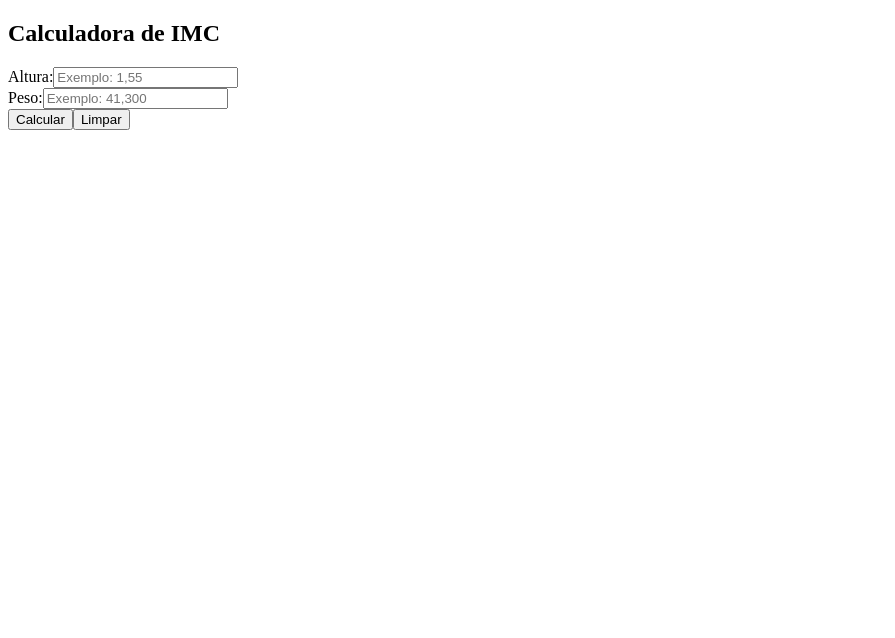
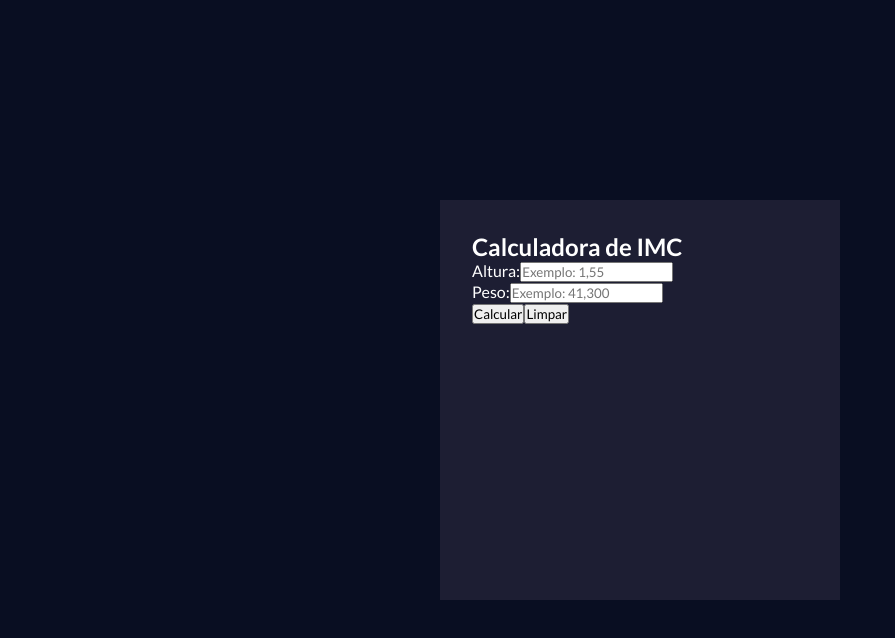
Before and after one commit to mariaclaudiapio/calculadora-imc-reactjs, a React (Vite) app in the folder 35-calculadora-imc-react/: page / in a window 1280 px wide. Shown: the top 638 px of the page, without its empty margins (0-895 px from the left). Built offline with nearby package versions, Linux system fonts and the light colour scheme.

Commit message:
desenvolvendo código sass do componente responsável pela inserção de dados pelo usuário

```diff
--- a/35-calculadora-imc-react/index.html
+++ b/35-calculadora-imc-react/index.html
@@ -4,7 +4,10 @@
     <meta charset="UTF-8" />
     <link rel="icon" type="image/svg+xml" href="/vite.svg" />
     <meta name="viewport" content="width=device-width, initial-scale=1.0" />
-    <title>Vite + React</title>
+    <title>Calculadora de IMC</title>
+    <link rel="preconnect" href="https://fonts.googleapis.com">
+    <link rel="preconnect" href="https://fonts.gstatic.com" crossorigin>
+    <link href="https://fonts.googleapis.com/css2?family=Lato:ital,wght@0,100;0,300;0,400;0,700;0,900;1,100;1,300;1,400;1,700;1,900&display=swap" rel="stylesheet">
   </head>
   <body>
     <div id="root"></div>
--- a/35-calculadora-imc-react/src/App.css
+++ b/35-calculadora-imc-react/src/App.css
@@ -0,0 +1,22 @@
+* {
+  margin: 0;
+  padding: 0;
+  box-sizing: border-box;
+  font-family: "Lato", sans-serif;
+}
+
+body {
+  background-color: #090e22;
+  display: flex;
+  justify-content: center;
+  align-items: center;
+  min-height: 100vh;
+  color: #ffffff;
+}
+
+.container {
+  min-width: 400px;
+  min-height: 400px;
+  background-color: #1d1e33;
+  padding: 2rem;
+}/*# sourceMappingURL=App.css.map */
--- /dev/null
+++ b/35-calculadora-imc-react/src/App.sass
@@ -0,0 +1,7 @@
+@use 'index'
+
+.container
+    min-width: 400px
+    min-height: 400px
+    background-color: index.$secondary-bg-color
+    padding: 2rem
--- a/35-calculadora-imc-react/src/index.css
+++ b/35-calculadora-imc-react/src/index.css
@@ -0,0 +1,15 @@
+* {
+  margin: 0;
+  padding: 0;
+  box-sizing: border-box;
+  font-family: "Lato", sans-serif;
+}
+
+body {
+  background-color: #090e22;
+  display: flex;
+  justify-content: center;
+  align-items: center;
+  min-height: 100vh;
+  color: #ffffff;
+}/*# sourceMappingURL=index.css.map */
--- /dev/null
+++ b/35-calculadora-imc-react/src/index.sass
@@ -0,0 +1,25 @@
+$primary-bg-color: #090e22
+$secondary-bg-color: #1d1e33
+$tertiary-bg-color: #444444
+$primary-font-color: #ffffff
+$secondary-font-color: #cccccc
+$tertiary-font-color: #dfdfdf
+$contrast-color: #f44236
+$good-alert: #12db34
+$low-alert: #dbce12
+$medium-alert: #db6212
+$high-alert: #db1912
+
+*
+    margin: 0
+    padding: 0
+    box-sizing: border-box
+    font-family: 'Lato', sans-serif
+
+body
+    background-color: $primary-bg-color
+    display: flex
+    justify-content: center
+    align-items: center
+    min-height: 100vh
+    color: $primary-font-color
```
Also changed, not shown: 35-calculadora-imc-react/src/components/ImcCalc.sass (line endings or trailing spaces), 2 other files (tests, documents, lock files or other folders).
